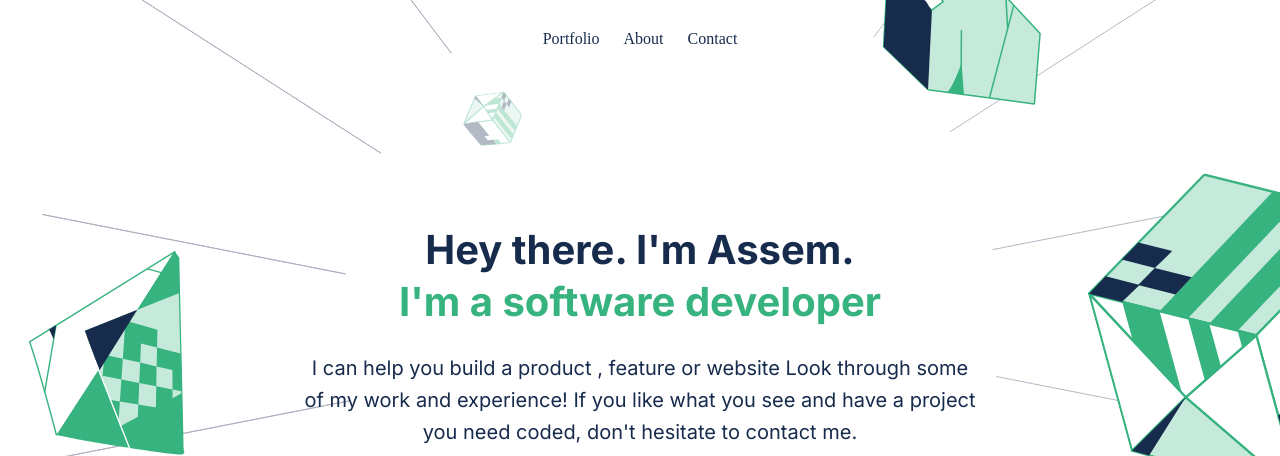
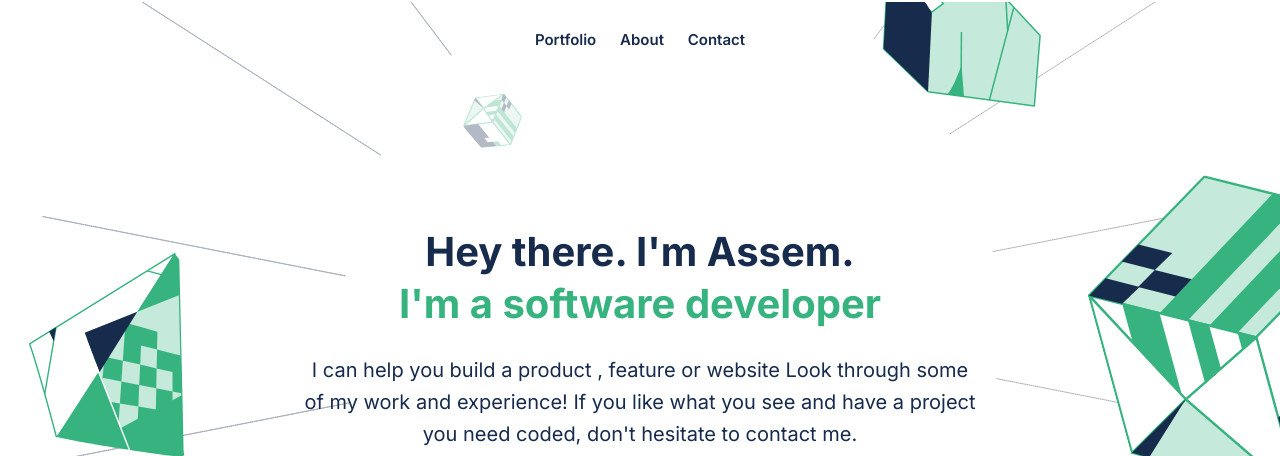
Before and after one commit to zhorabay/My-portfolio, a website: page index.html in a window 1280 px wide. Shown: the top 456 px of the page. Drawn offline with Linux system fonts and the light colour scheme.

Commit message:
Remove button border Fix header fonts

```diff
--- a/style.css
+++ b/style.css
@@ -196,6 +196,7 @@ nav img {
   border-radius: 4px;
   margin-top: 13px;
   padding: 12px;
+  border: none;
 }
 
 .about {
@@ -419,6 +420,11 @@ nav img {
     display: flex;
     justify-content: center;
     padding-top: 30px;
+    font-family: 'Inter', sans-serif;
+    font-size: 15px;
+    font-weight: 600;
+    line-height: 20px;
+    color: #344563;
   }
 
   a.navlinks {
```
Also changed, not shown: 1 other file.
